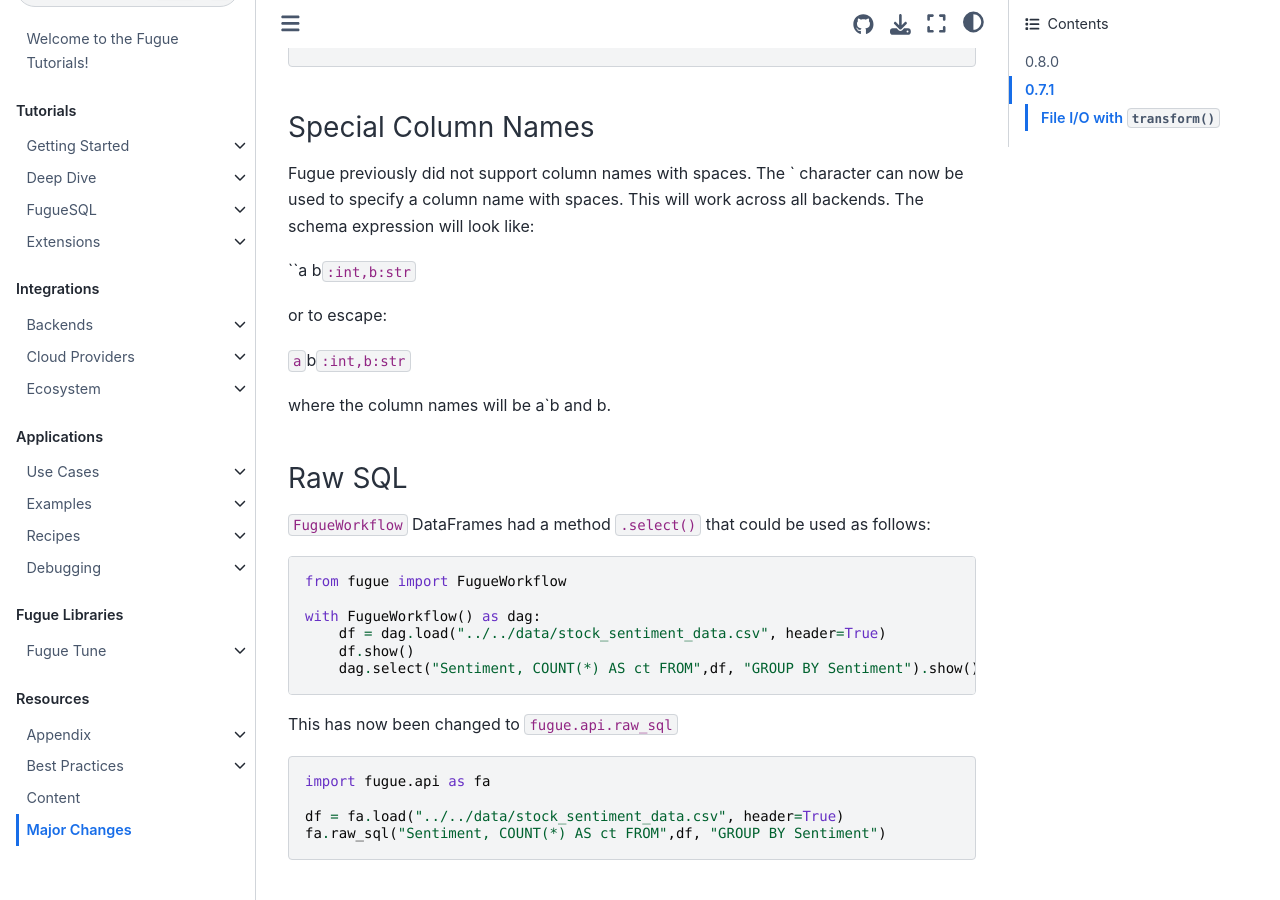
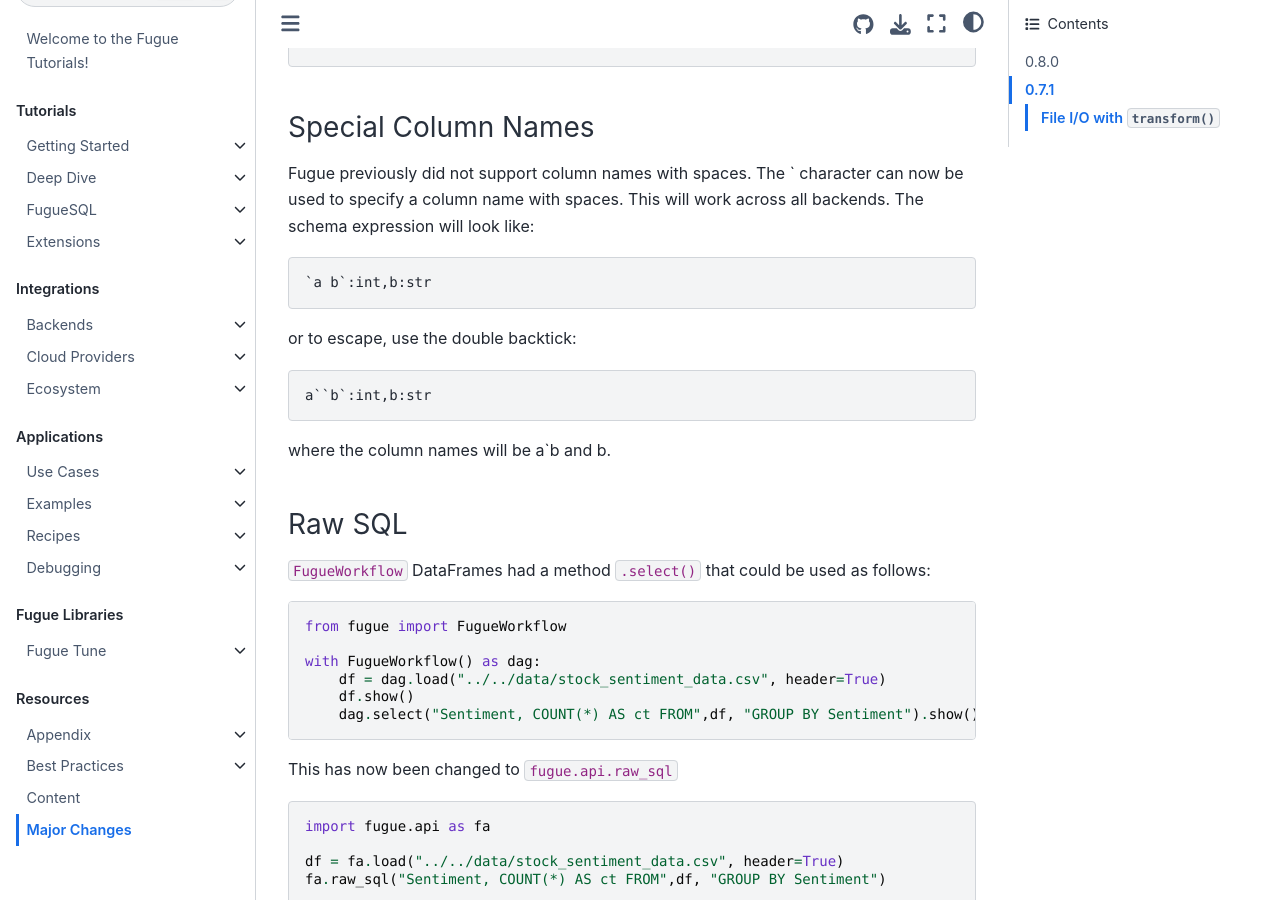
Before and after one commit to fugue-project/tutorials, a Jupyter Book: the page built from tutorials/resources/major_changes.md, in a window 1280 px wide and 900 px high, scrolled down 3421 px. Built offline with Jupyter Book 1.0.4 settings and Sphinx 7.4.7 and the Sphinx Book theme 1.1.4, drawn with Linux system fonts in a browser that asks for light colours; pages that are not in the unit, such as notebooks, are missing from menus.

Commit message:
escape backtick

`````diff
--- a/tutorials/resources/major_changes.md
+++ b/tutorials/resources/major_changes.md
@@ -134,11 +134,15 @@
 Fugue previously did not support column names with spaces. The ` character can now be used to specify
 a column name with spaces. This will work across all backends. The schema expression will look like:
 
-``a b`:int,b:str`
+````
+`a b`:int,b:str
+````
 
-or to escape:
+or to escape, use the double backtick:
 
-``a``b`:int,b:str`
+````
+a``b`:int,b:str
+````
 
 where the column names will be a`b and b.
 
`````
